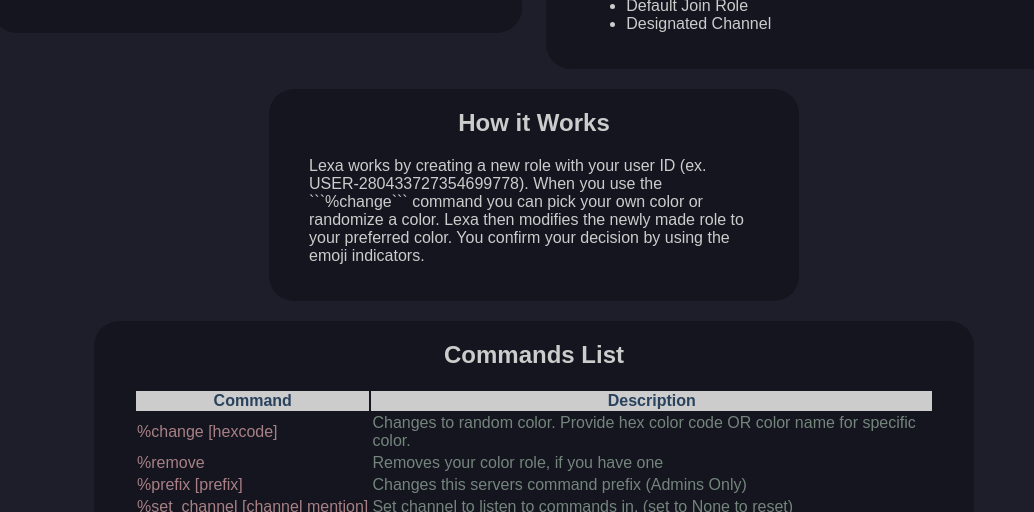
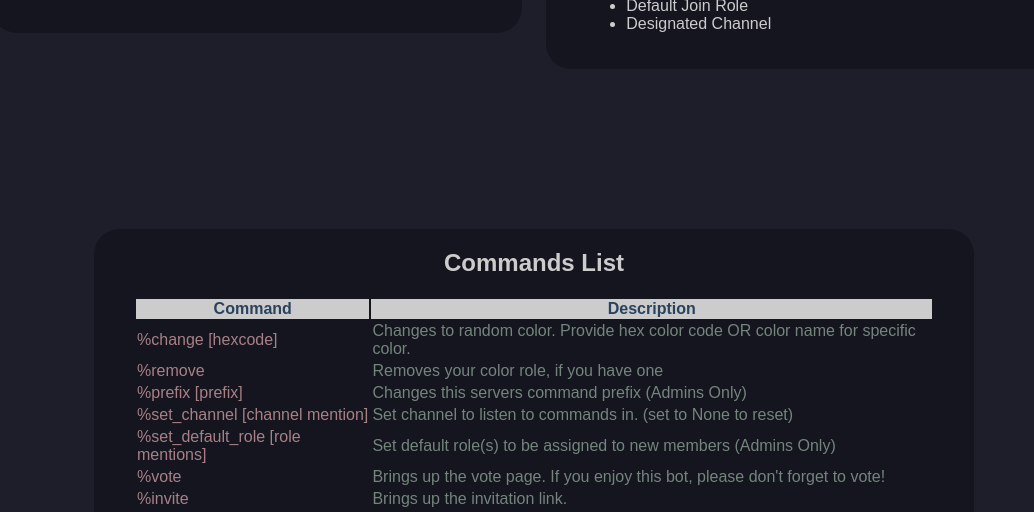
Before and after one commit to eunai/lexaBot-http, a plain HTML site: page index.html in a window 1280 px wide. Shown: the part 288-800 px from the top of the page, without its empty margins (106-1140 px from the left). Drawn offline with Linux system fonts and the light colour scheme.

Commit message:
Deleted How it Works

````diff
--- a/index.html
+++ b/index.html
@@ -47,13 +47,6 @@
 			<li>Default Join Role</li>
 			<li>Designated Channel</li>
 		</ul>
-	</div>
-
-	<div id="howitworks">
-		<h2 class="howitworks">How it Works</h2>
-		<p class="howitworks">Lexa works by creating a new role with your user ID (ex. USER-280433727354699778).
-			When you use the ```%change``` command you can pick your own color or randomize a color.
-			Lexa then modifies the newly made role to your preferred color. You confirm your decision by using the emoji indicators.</p>
 	</div>
 
 	<!--	<video src="videos/color_change.mp4" muted autoplay loop></video>-->
--- a/styles.css
+++ b/styles.css
@@ -29,7 +29,7 @@
 
 
 
-#about, #features, #howitworks, .commandlist{
+#about, #features, .commandlist{
 	background-color: #14151f;
 	color: #ccc;
 	display: inline-block;
@@ -44,12 +44,13 @@
 
 }
 
-#about h2, #features h2, #howitworks h2 {
+#about h2, #features h2{
 	text-align: center;
 }
 
 .commandlist {
 	width: 800px;
+	margin-top: 150px;
 }
 
 .commandlist th {
````
